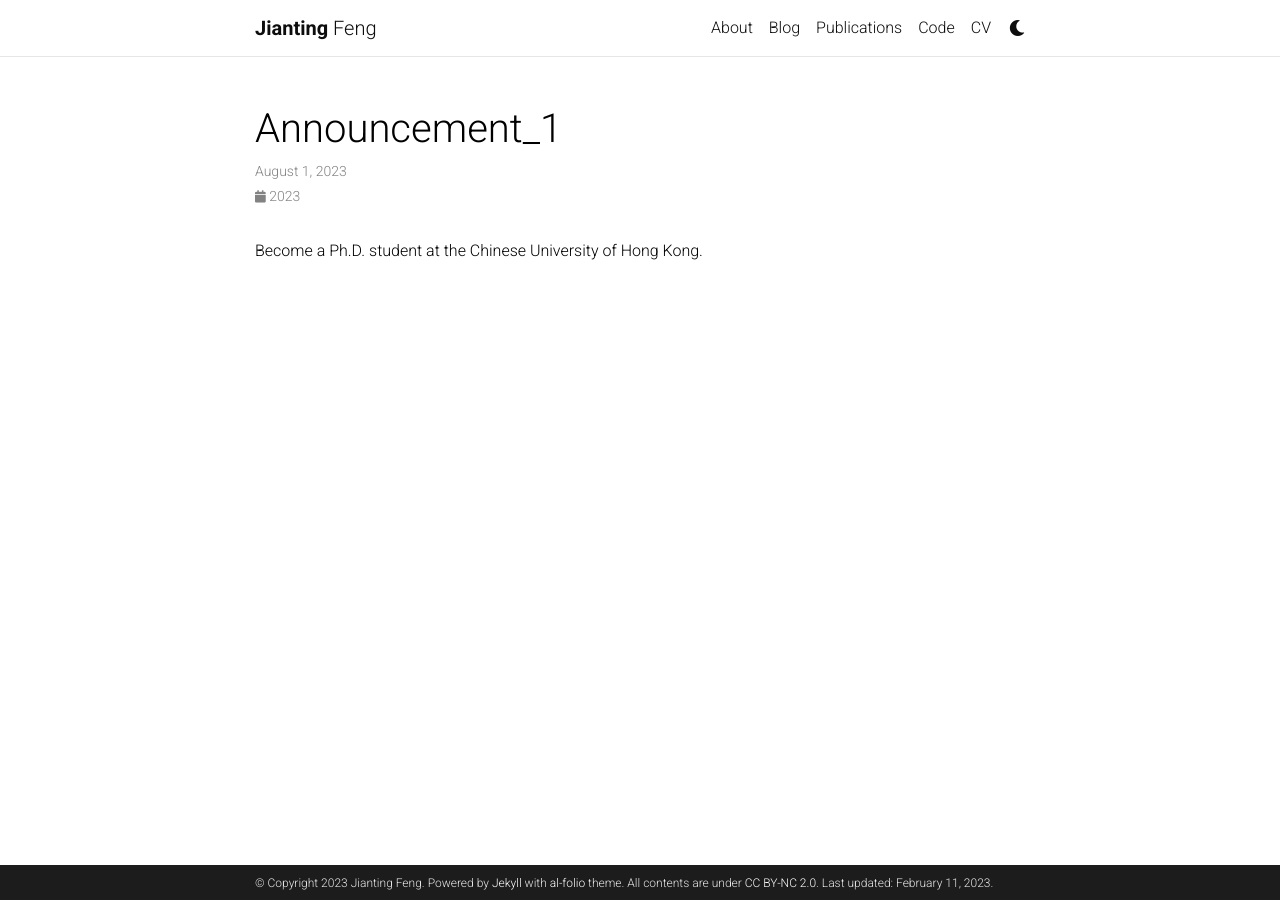
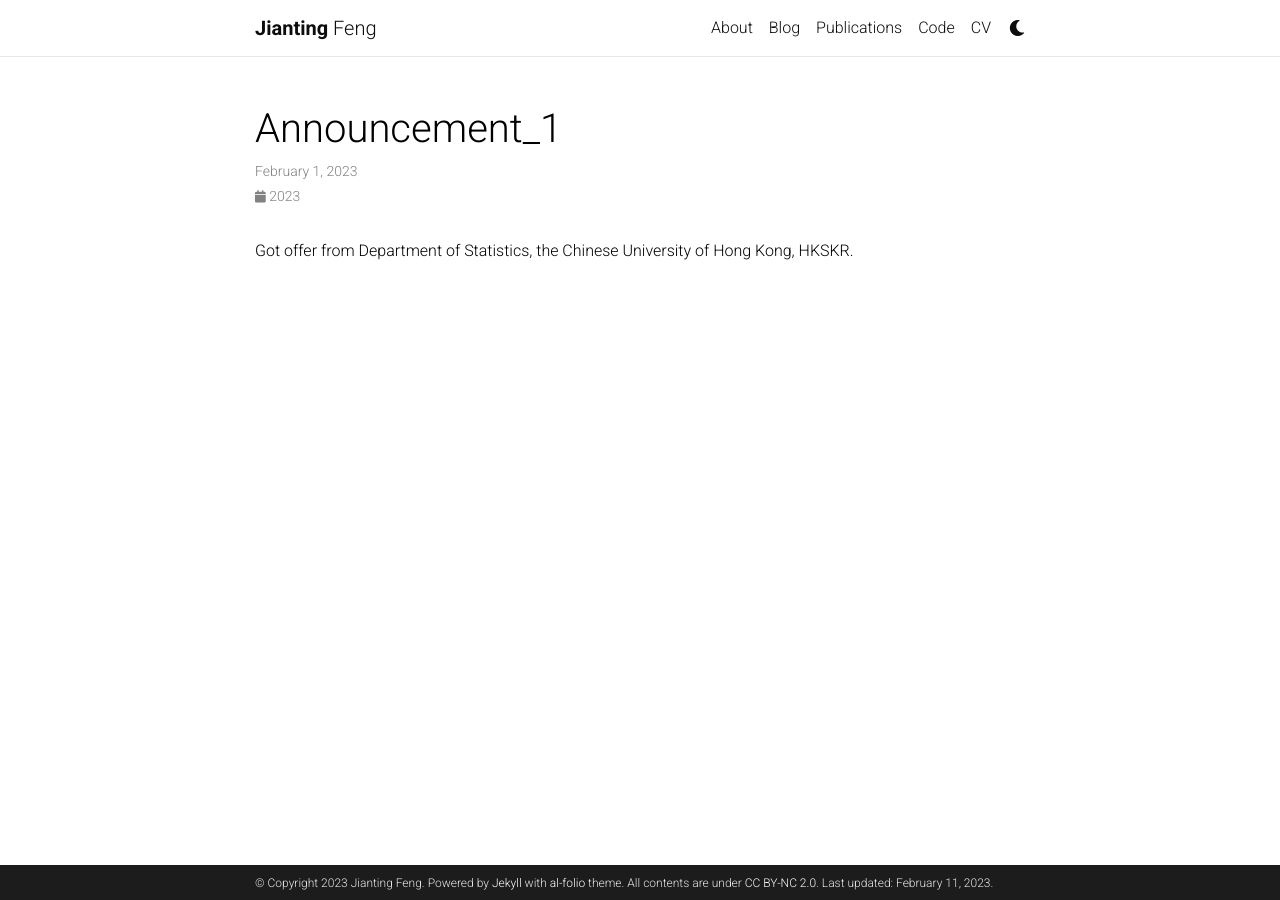
Before and after one commit to JiantingFeng/JiantingFeng.github.io, a Jekyll site: the page built from _news/announcement_1.md, in a window 1280 px wide. Built offline with Jekyll 4.4.1, drawn with Linux system fonts in a browser that asks for light colours; comment, search, counter and statistics services are not loaded; a style sheet for code colours, icons or effects is not loaded.

Commit message:
change news

```diff
--- a/_news/announcement_1.md
+++ b/_news/announcement_1.md
@@ -1,7 +1,7 @@
 ---
 layout: post
-date: 2023-08-01 15:59:00+0800
+date: 2023-02-01 15:59:00+0800
 inline: true
 ---
 
-Become a Ph.D. student at the Chinese University of Hong Kong.
+Got offer from Department of Statistics, the Chinese University of Hong Kong, HKSKR.
```
